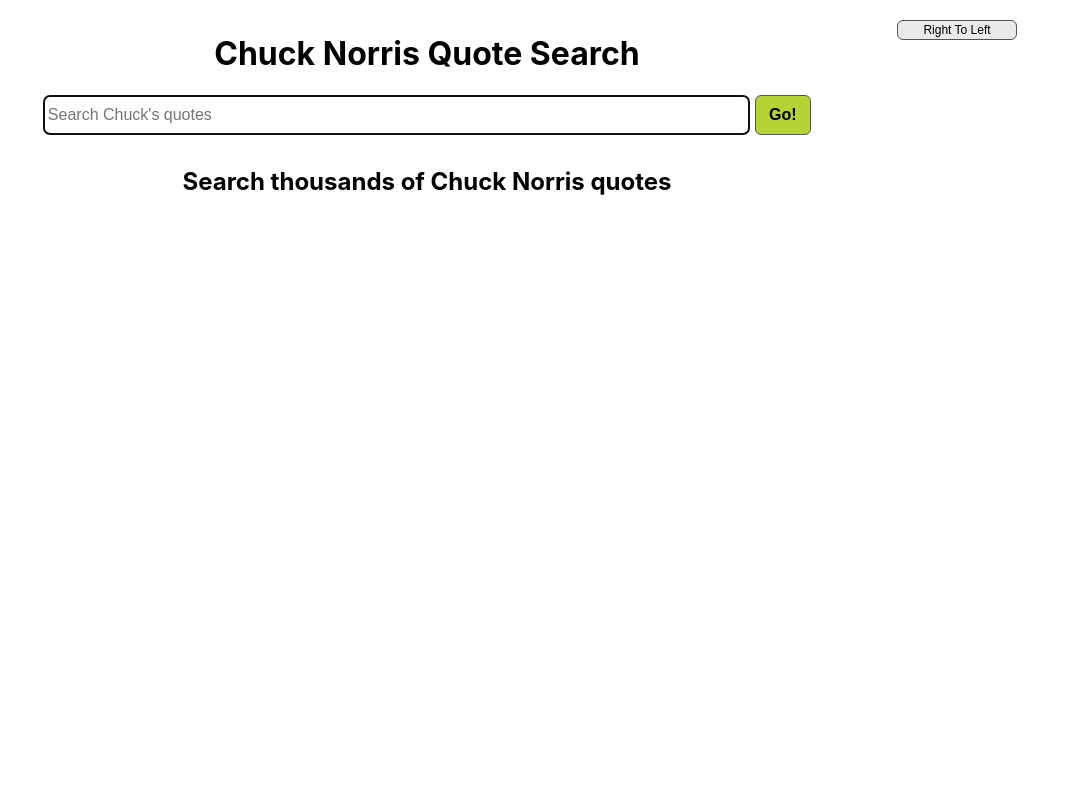
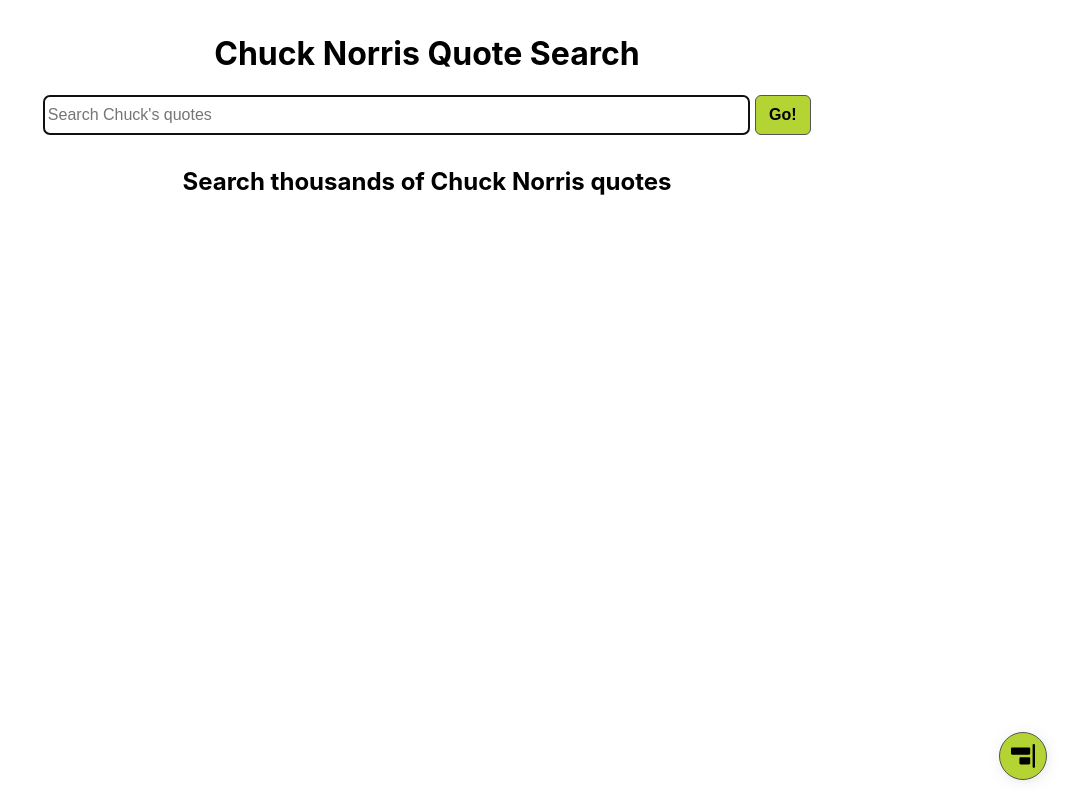
Before and after one commit to vasfrolik/chuck-norris-quotes, a Next.js app: page / in a window 1280 px wide. Shown: the whole page, without its empty margins (213-1280 px from the left). Built offline with nearby package versions, Linux system fonts and the light colour scheme.

Commit message:
Perfomance and styling fixes: - Changed text alignment button to floating button on bottom right, with icon instead of text - Added Lazy loading for images inside card component

```diff
--- /dev/null
+++ b/components/image.component.js
@@ -0,0 +1,7 @@
+const Image = ({imageURL}) => {
+    return (
+        <img src={imageURL} alt="Chuck Norris Icon" aria-label="Chuck Norris Icon" />
+    )
+}
+
+export default Image
--- a/components/quote-card.component.js
+++ b/components/quote-card.component.js
@@ -1,7 +1,15 @@
+import { Suspense, lazy } from 'react'
+
+import Spinner from './spinner.component'
+
+const Image = lazy(() => import('./image.component'))
+
 const QuoteCard = ({title, imageURL, orientation}) => {
     return (
         <div className="card-container" role="Quote Card" aria-label="Quote Card">
-            <img src={imageURL} alt="Chuck Norris Icon" aria-label="Chuck Norris Icon" />
+            <Suspense fallback={Spinner}>
+                <Image imageURL={imageURL} />
+            </Suspense>
             <h2 aria-label="Quote Text" className={orientation === 'left' ? (null) : (`right-text`)} role="Quote Text">"{title}"</h2>
         </div>
     )
--- a/pages/index.js
+++ b/pages/index.js
@@ -13,7 +13,7 @@
 
   const runQuery = async () => {
     try {
-      // clean up results and set loading true for scenarios where user is conducting a second search TODO: explain this better
+      // clean up results and set loading true
       setResults('')
       setLoading(true)
       await fetch('https://api.chucknorris.io/jokes/search?query=' + `${query}`)
@@ -47,7 +47,7 @@
   }
 
   const RenderListOfResults = () => {
-    // Only show number of results if there are results - rest of logic in JSX markup below
+    // Only show if there are results - rest of logic in JSX markup below
     if (results.result.length > 0) {
       return results.result.map((item) => (
         <Suspense key={item.id} fallback={LoadingCard}>
@@ -69,11 +69,6 @@
     {/* HEADER */}
       <header>
         <h1 aria-label="Site Title">Chuck Norris Quote Search</h1>
-        {textOrientation === 'left' ? (
-          <button className="text-orientation-button" aria-label="Change Text Orientation" onClick={() => setTextOrientation('right')}>Right to Left</button>
-        ) : (
-          <button className="text-orientation-button" aria-label="Change Text Orientation" onClick={() => setTextOrientation('left')}>Left to Right</button>
-        )}
       </header>
     {/* SEARCH BAR COMPONENT */}
       <form data-cy="search-form" role="Search Form" className="form-container" onSubmit={handleSubmit}>
@@ -118,6 +113,14 @@
           </div>
         )}
       </div>
+      {/* FLOATING BUTTON TO CHANGE TO LEFT/RIGHT ALIGNMENT */}
+      <div role="Floating Button Container">
+      {textOrientation === 'left' ? (
+          <button className="text-orientation-button" aria-label="Change Text Orientation" onClick={() => setTextOrientation('right')}><img src='/alignment-right.svg' alt="Right Alignment Icon" aria-label="Set Text Alignment To Right"/></button>
+        ) : (
+          <button className="text-orientation-button" aria-label="Change Text Orientation" onClick={() => setTextOrientation('left')}><img src='/alignment-left.svg' alt="Left Alignment Icon" aria-label="Set Text Alignment To Left"/></button>
+        )}
+      </div>
     </main>
   )
 }
--- a/styles/globals.css
+++ b/styles/globals.css
@@ -28,24 +28,6 @@
   main {
     padding: 1% 5vw 1% 5vw;
   }
-}
-.text-orientation-button {
-  height: 20px;
-  width: 120px;
-  background-color: #eaeaea;
-  border-style: solid;
-  border-width: 0.5px;
-  border-color: #545454;
-  color: black;
-  font-weight: 400;
-  text-transform: capitalize;
-  border-radius: 6px;
-  font-size: 12px;
-  margin-left: 5px;
-  cursor: pointer;
-  position: absolute;
-  top: 20px;
-  right: 50px;
 }
 h1 {
   text-align: center;
@@ -131,3 +113,31 @@
   width: 100%;
   height: 100%;
 }
+
+/* Floating Button */
+.text-orientation-button {
+  height: 48px;
+  width: 48px;
+  background-color: #b4d433;
+  border-style: solid;
+  border-width: 0.5px;
+  border-color: #545454;
+  box-shadow: 1px 2px 20px -12px rgba(0, 0, 0, 0.7);
+  font-weight: 400;
+  text-transform: capitalize;
+  border-radius: 100%;
+  margin-left: 5px;
+  cursor: pointer;
+  position: fixed;
+  bottom: 20px;
+  right: 20px;
+  display: flex;
+  flex-direction: row;
+  justify-content: center;
+  align-items: center;
+}
+
+.text-orientation-button img {
+  height: 24px;
+  width: 24px;
+}
```
Also changed, not shown: public/alignment-left.svg (added), public/alignment-right.svg (added).
